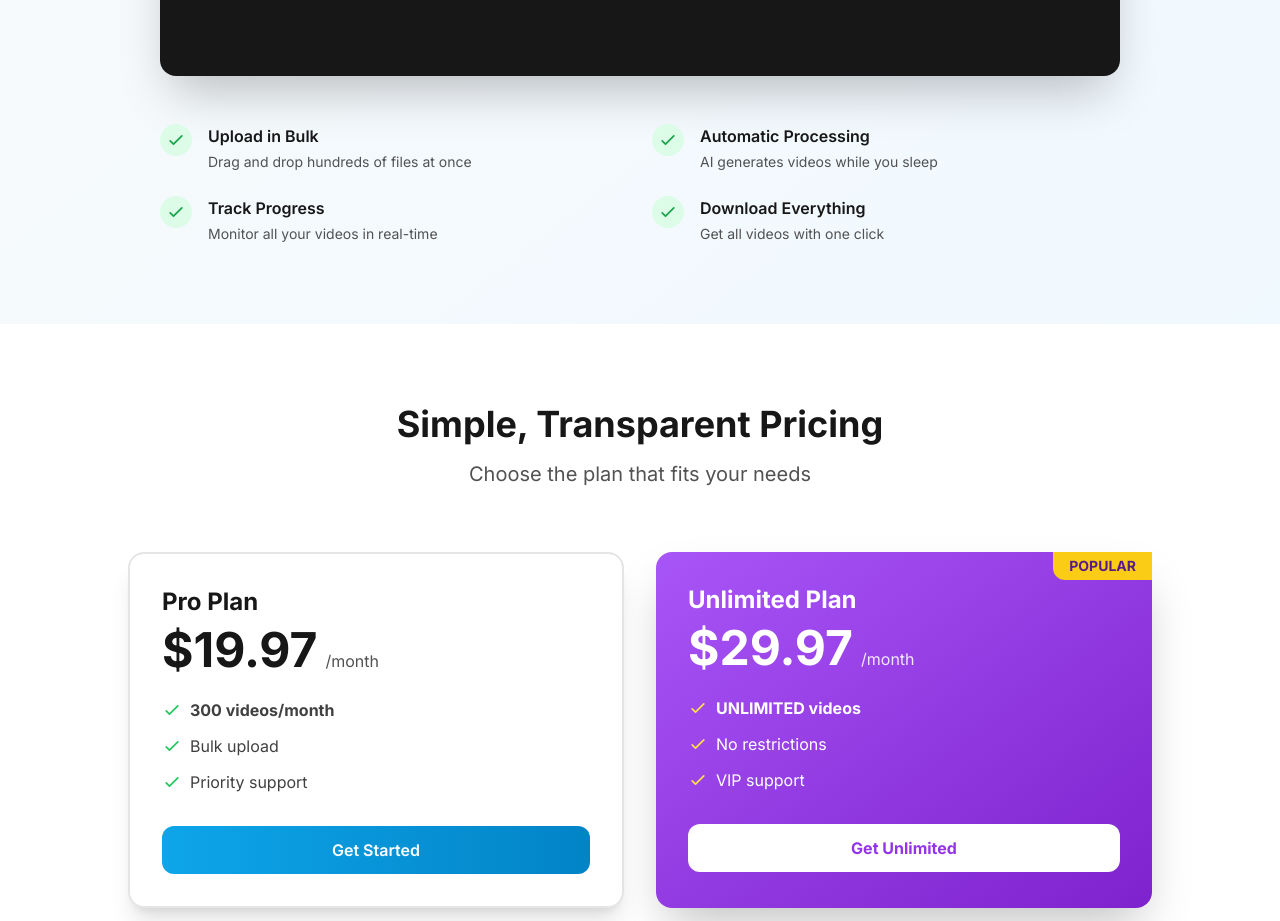
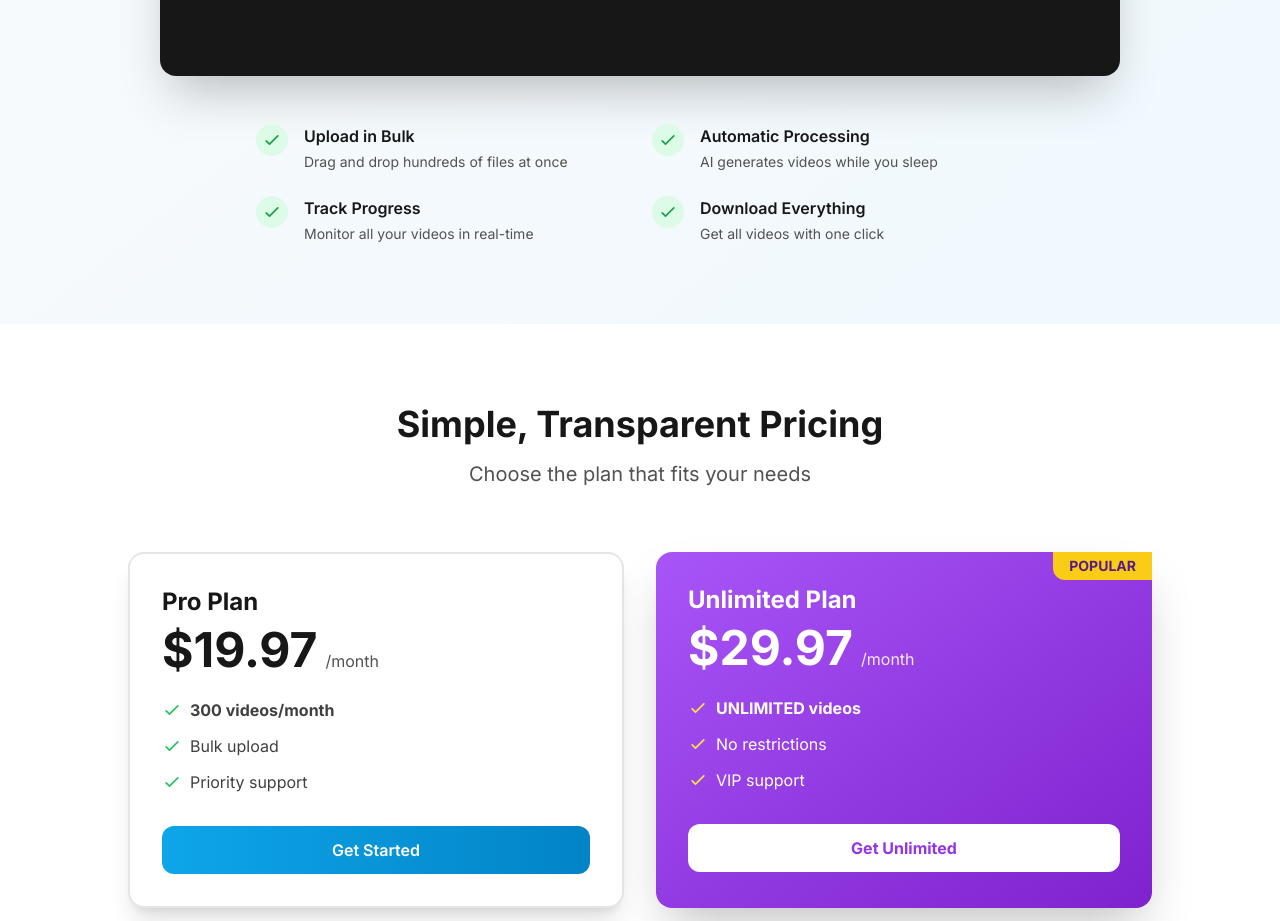
Before and after one commit to cesarbautista97x/bulktok, a Next.js app: page / in a window 1280 px wide. Shown: the part 1520-2441 px from the top of the page. Built offline with nearby package versions, Linux system fonts and the light colour scheme; no server answers.

Commit message:
Center video features grid below demo video

```diff
--- a/app/page.tsx
+++ b/app/page.tsx
@@ -124,7 +124,7 @@
                     </div>
 
                     {/* Video Features */}
-                    <div className="mt-12 grid md:grid-cols-2 gap-6">
+                    <div className="mt-12 grid md:grid-cols-2 gap-6 max-w-3xl mx-auto">
                         <div className="flex items-start gap-4">
                             <div className="flex-shrink-0 w-8 h-8 bg-green-100 rounded-full flex items-center justify-center">
                                 <svg className="w-5 h-5 text-green-600" fill="none" stroke="currentColor" viewBox="0 0 24 24">
```
